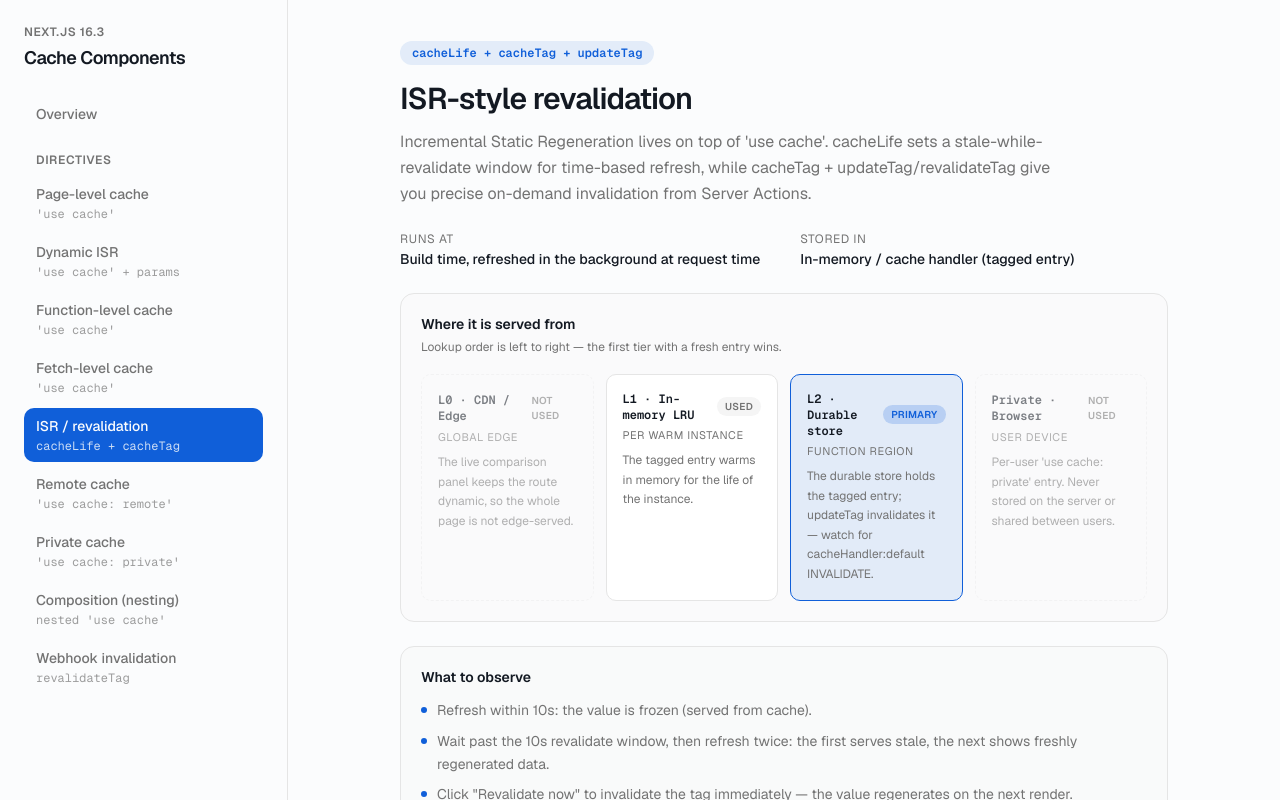
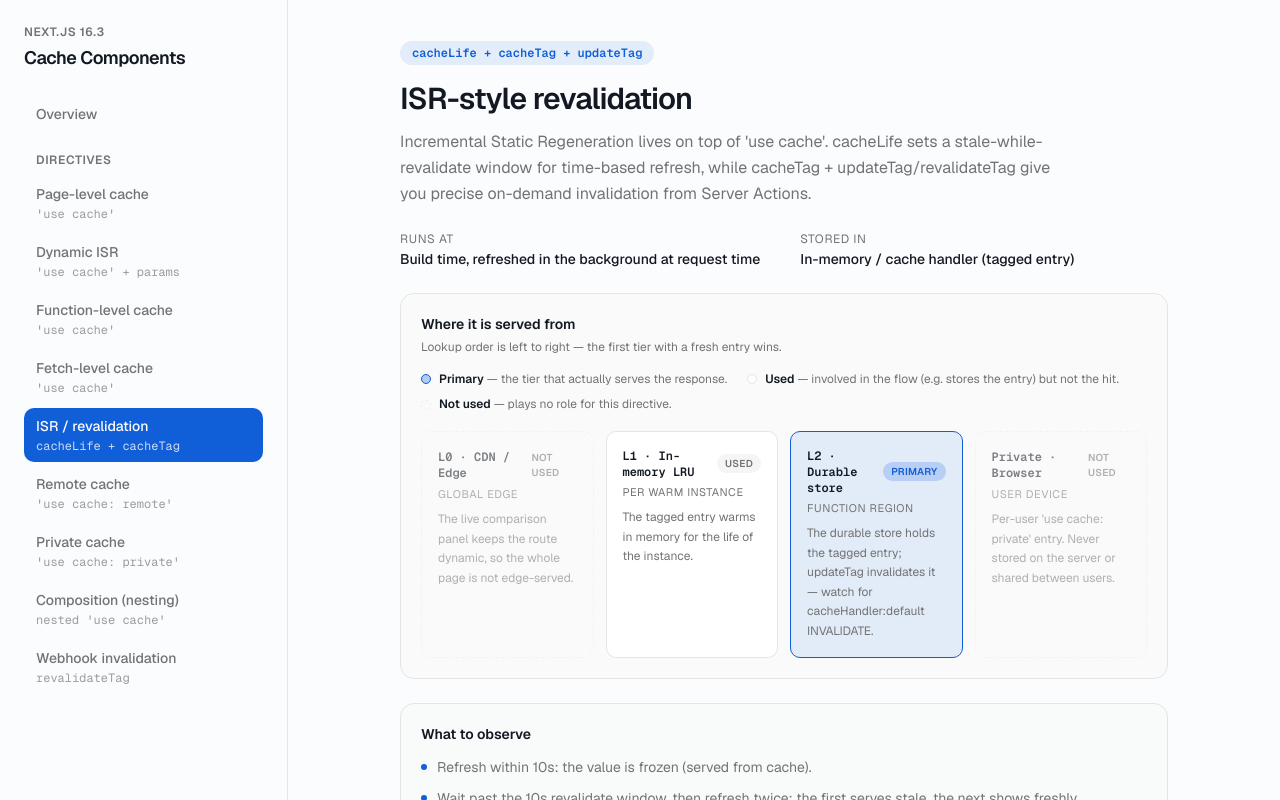
Before and after one commit to kgotgit/next-js-caching-demonstration, a Next.js app: page /isr in a window 1280 px wide. Shown: the top 800 px of the page. Built offline with nearby package versions, Linux system fonts and the light colour scheme.

Commit message:
feat: add detailed cache tier descriptions
Added new details about primary, used, and not used cache tiers with visual indicators.

Co-authored-by: Karthik Gotrala <6868408+kgotgit@users.noreply.github.com>

```diff
--- a/components/cache-tiers.tsx
+++ b/components/cache-tiers.tsx
@@ -45,6 +45,29 @@ export function CacheTiers({ tiers }: { tiers: TierMap }) {
       <p className="mt-1 text-xs leading-relaxed text-muted-foreground">
         Lookup order is left to right — the first tier with a fresh entry wins.
       </p>
+      <dl className="mt-3 flex flex-col gap-1.5 text-xs leading-relaxed text-muted-foreground sm:flex-row sm:flex-wrap sm:gap-x-5">
+        <div className="flex items-center gap-2">
+          <span className="h-2.5 w-2.5 shrink-0 rounded-full border border-cached bg-cached/30" />
+          <span>
+            <dt className="inline font-semibold text-foreground">Primary</dt>
+            <dd className="inline"> — the tier that actually serves the response.</dd>
+          </span>
+        </div>
+        <div className="flex items-center gap-2">
+          <span className="h-2.5 w-2.5 shrink-0 rounded-full border border-border bg-card" />
+          <span>
+            <dt className="inline font-semibold text-foreground">Used</dt>
+            <dd className="inline"> — involved in the flow (e.g. stores the entry) but not the hit.</dd>
+          </span>
+        </div>
+        <div className="flex items-center gap-2">
+          <span className="h-2.5 w-2.5 shrink-0 rounded-full border border-dashed border-border/60 bg-transparent" />
+          <span>
+            <dt className="inline font-semibold text-foreground">Not used</dt>
+            <dd className="inline"> — plays no role for this directive.</dd>
+          </span>
+        </div>
+      </dl>
       <ol className="mt-4 grid gap-3 sm:grid-cols-2 lg:grid-cols-4">
         {TIER_ORDER.map((id) => {
           const entry = tiers[id]
```
